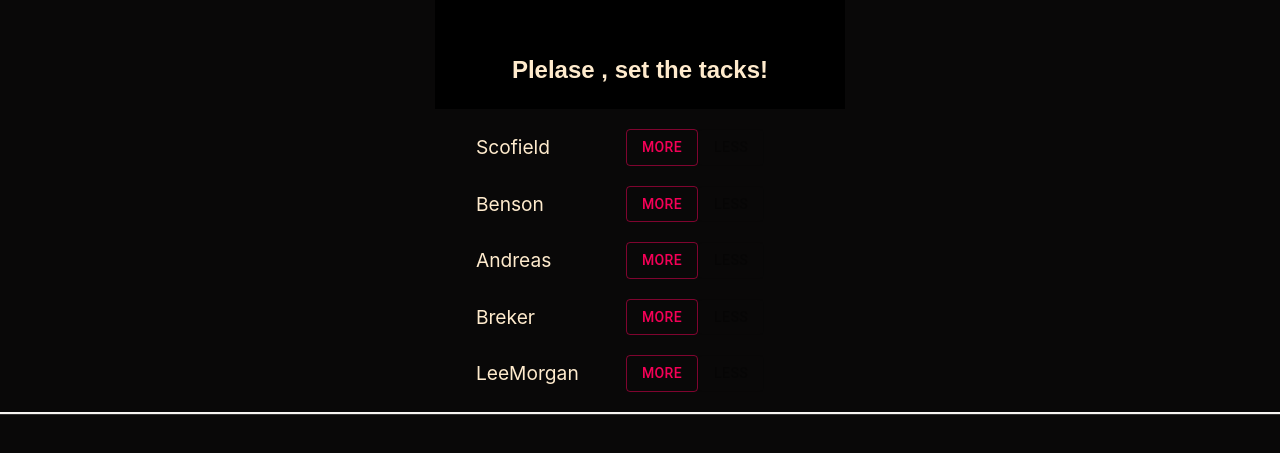
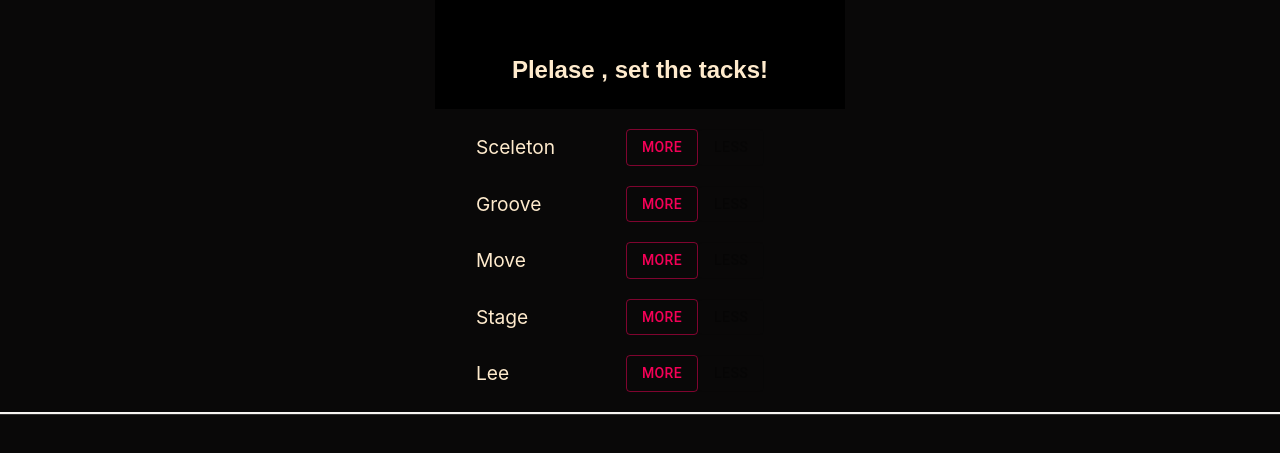
Before and after one commit to sovsianykov/BurgerPlayer, a React (Create React App) app: page / in a window 1280 px wide. Shown: the part 331-784 px from the top of the page. Built offline with nearby package versions, Linux system fonts and the light colour scheme.

Commit message:
last commit new

```diff
--- a/src/Components/Playlists/Tracks/Track.js
+++ b/src/Components/Playlists/Tracks/Track.js
@@ -7,20 +7,20 @@ class Track extends Component {
 
         switch (this.props.type) {
             case ('andreas'):
-                song = <Iframe url="http://www.youtube.com/embed/JqVz3l2qoi4"/>;
+                song = <Iframe url="https://videos.pond5.com/afro-american-jazz-band-performing-footage-113150279_main_xl.mp4"/>;
                 break;
             case ('leemorgan') :
-                song = <Iframe url="http://www.youtube.com/embed/DvuTf-tcB1E"/>;
+                song = <Iframe url="https://media.gettyimages.com/videos/-video-id527-176"/>;
                 break;
             case ('breker') :
-                song = <Iframe url="http://www.youtube.com/embed/GSLdcEaUOJ0"/>;
+                song = <Iframe url="https://media.gettyimages.com/videos/jazz-player-drumming-and-smiling-rockford-illinois-usa-video-id101565419"/>;
                 break;
                 case ('benson') :
-                song = <Iframe url="http://www.youtube.com/embed/JIkHn3FKBYY"/>;
+                song = <Iframe url="https://media.gettyimages.com/videos/jazz-musicians-in-times-square-club-video-id173471885"/>;
                     break;
 
                 case ('scoffed') :
-                song = <Iframe url="http://www.youtube.com/embed/p0zXaHjviWg"/>;
+                song = <Iframe url="https://videos.pond5.com/1942-skeleton-marionette-made-dance-footage-136196769_main_xl.mp4"/>;
 
 
 
--- a/src/Containers/Player/Buildcontrols/Buildcontrols.js
+++ b/src/Containers/Player/Buildcontrols/Buildcontrols.js
@@ -2,11 +2,11 @@ import React from "react";
 import   './Buidcontrols.css'
 import Buildbuttons from "./BuildButtons/Buildbuttons";
 const controls = [
-    { label: 'Scofield', type: 'scoffed'},
-    { label: 'Benson', type: 'benson'},
-    { label: 'Andreas', type: 'andreas'},
-    { label: 'Breker', type: 'breker'},
-    { label: 'LeeMorgan', type: 'leemorgan'},
+    { label: 'Sceleton', type: 'scoffed'},
+    { label: 'Groove', type: 'benson'},
+    { label: 'Move', type: 'andreas'},
+    { label: 'Stage ', type: 'breker'},
+    { label: 'Lee ', type: 'leemorgan'},
 ]
  const Buildcontrols = (props) => (
 
--- a/src/index.css
+++ b/src/index.css
@@ -34,7 +34,7 @@ h1 { font-family: "Droid Sans"; font-size: 24px; font-style: normal; font-varian
   background: black;
   margin: auto;
   padding: 5px;
-  height: 400px;
+  /*height: 400px;*/
   font-family: "Droid Sans", sans-serif;
   color: blanchedalmond;
   /*width: 240px;*/
```
Also changed, not shown: 1 other file (tests, documents, lock files or other folders).
